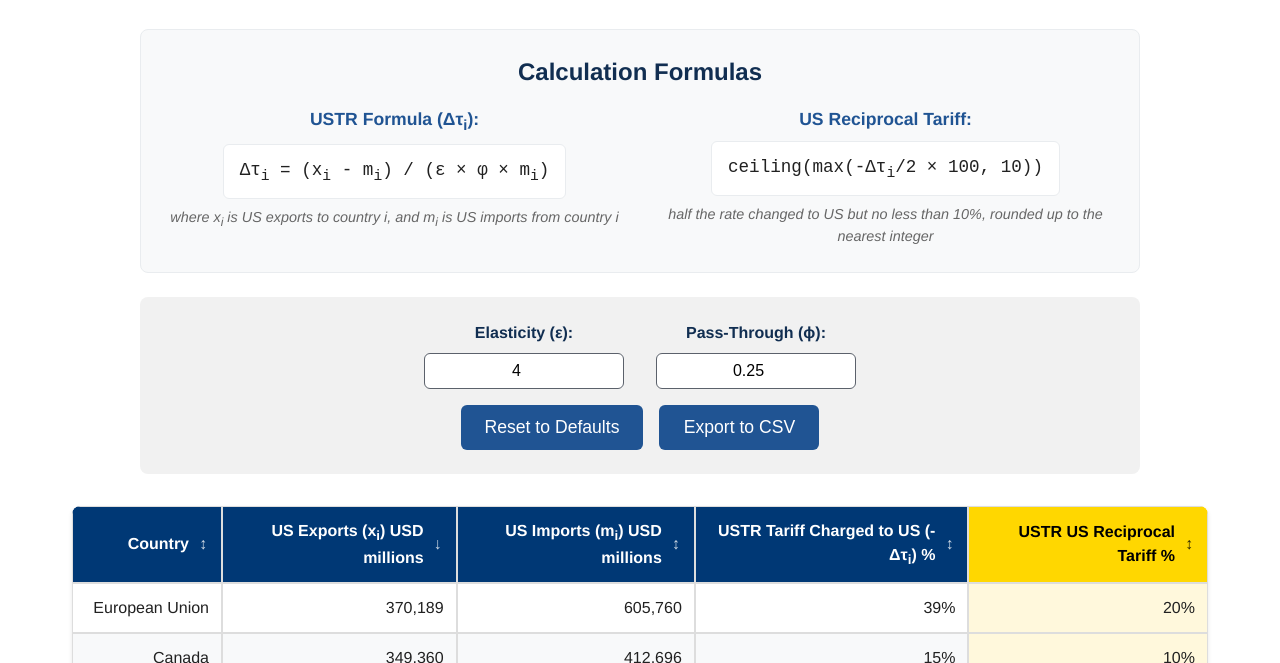
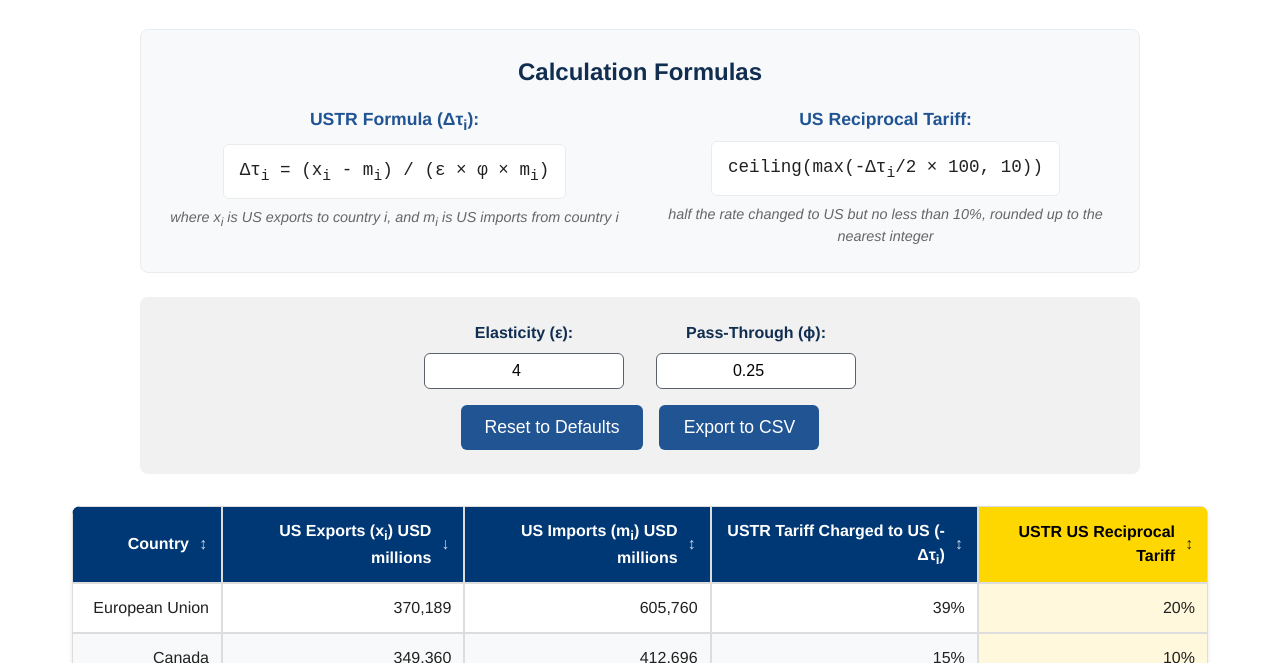
Before and after one commit to jssmith/tariff-calc, a plain HTML site: page index.html in a window 1280 px wide. Shown: the part 137-800 px from the top of the page. Drawn offline with Linux system fonts and the light colour scheme.

Commit message:
remove extra %

```diff
--- a/index.html
+++ b/index.html
@@ -66,12 +66,11 @@
                         </th>
                         <th>
                             <span>USTR Tariff Charged to US</span>
-                            <span>(-Δτ<sub>i</sub>) %</span>
+                            <span>(-Δτ<sub>i</sub>)</span>
                             <button class="sort-button" data-column="tariff" title="Sort by tariff rate">↕</button>
                         </th>
                         <th class="us-tariff">
                             <span>USTR US Reciprocal Tariff</span>
-                            <span>%</span>
                             <button class="sort-button" data-column="usTariff" title="Sort by US tariff">↕</button>
                         </th>
                     </tr>
```
